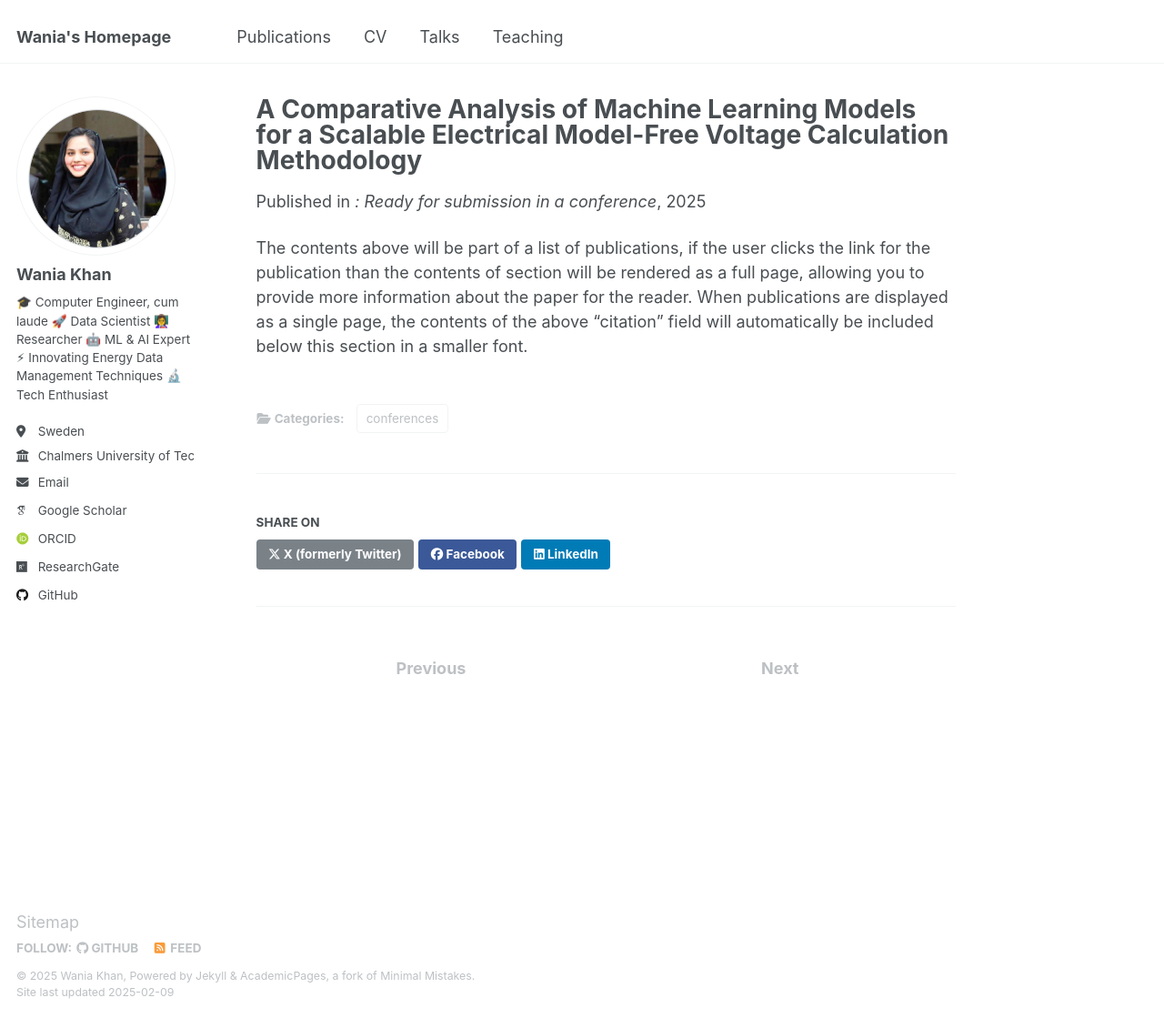
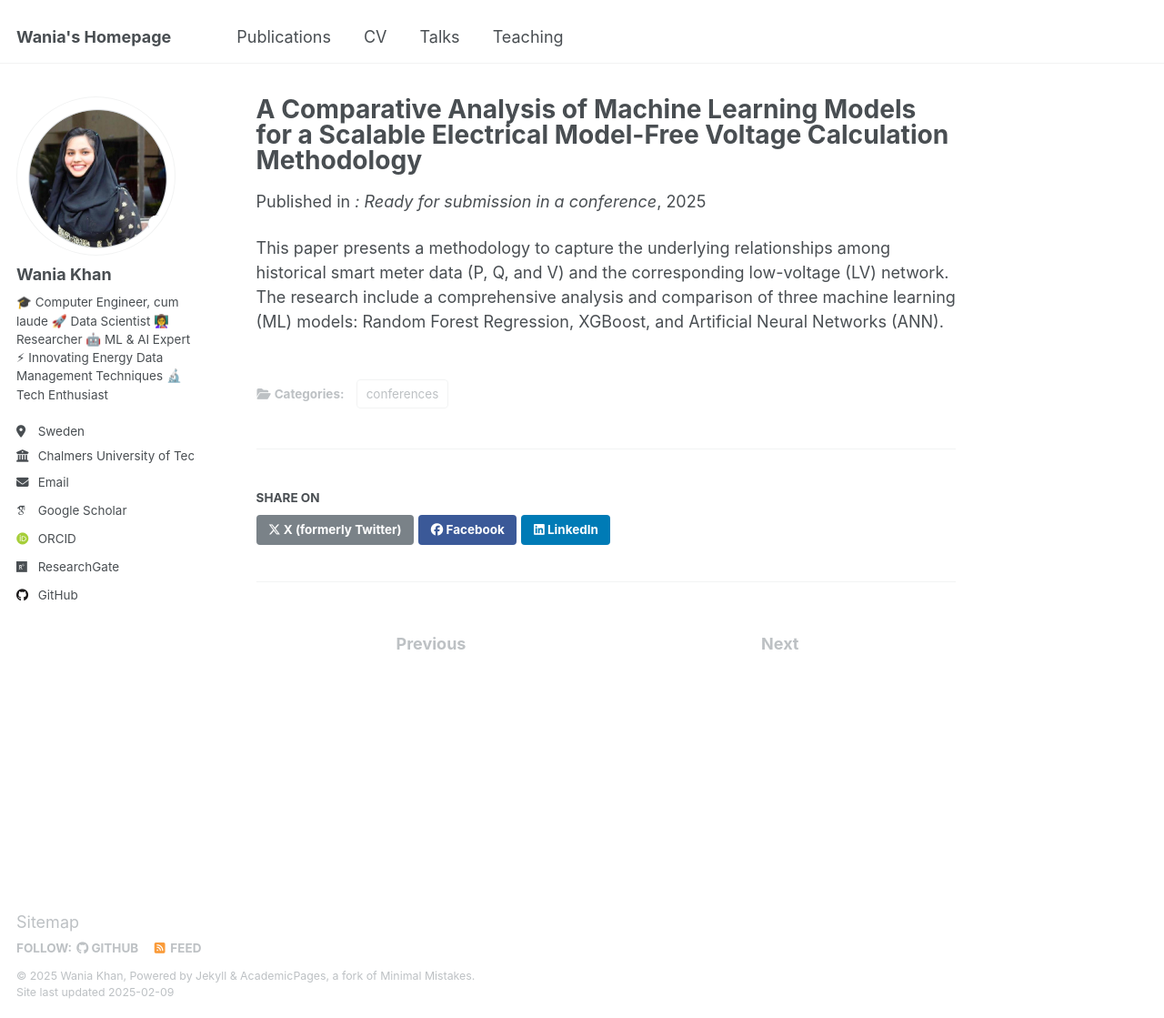
Before and after one commit to WaniaKhance/WaniaKhan-Profile, a Jekyll site: the page built from _publications/2025-02-28-paper-title-number-3.md, in a window 1280 px wide and 1119 px high. Shown: the whole window at 91% size. Built offline with Jekyll 4.4.1, drawn with Linux system fonts in a browser that asks for light colours; some web fonts are replaced.

Commit message:
Update 2025-02-28-paper-title-number-3.md

```diff
--- a/_publications/2025-02-28-paper-title-number-3.md
+++ b/_publications/2025-02-28-paper-title-number-3.md
@@ -11,4 +11,4 @@ data: 2025-02-28
 #citation: 'Your Name, You. (2015). &quot;Paper Title Number 3.&quot; <i>Journal 1</i>. 1(3).'
 ---
 
-The contents above will be part of a list of publications, if the user clicks the link for the publication than the contents of section will be rendered as a full page, allowing you to provide more information about the paper for the reader. When publications are displayed as a single page, the contents of the above "citation" field will automatically be included below this section in a smaller font.
+This paper presents a methodology to capture the underlying relationships among historical smart meter data (P, Q, and V) and the corresponding low-voltage (LV) network. The research include a comprehensive analysis and comparison of three machine learning (ML) models: Random Forest Regression, XGBoost, and Artificial Neural Networks (ANN).
```
